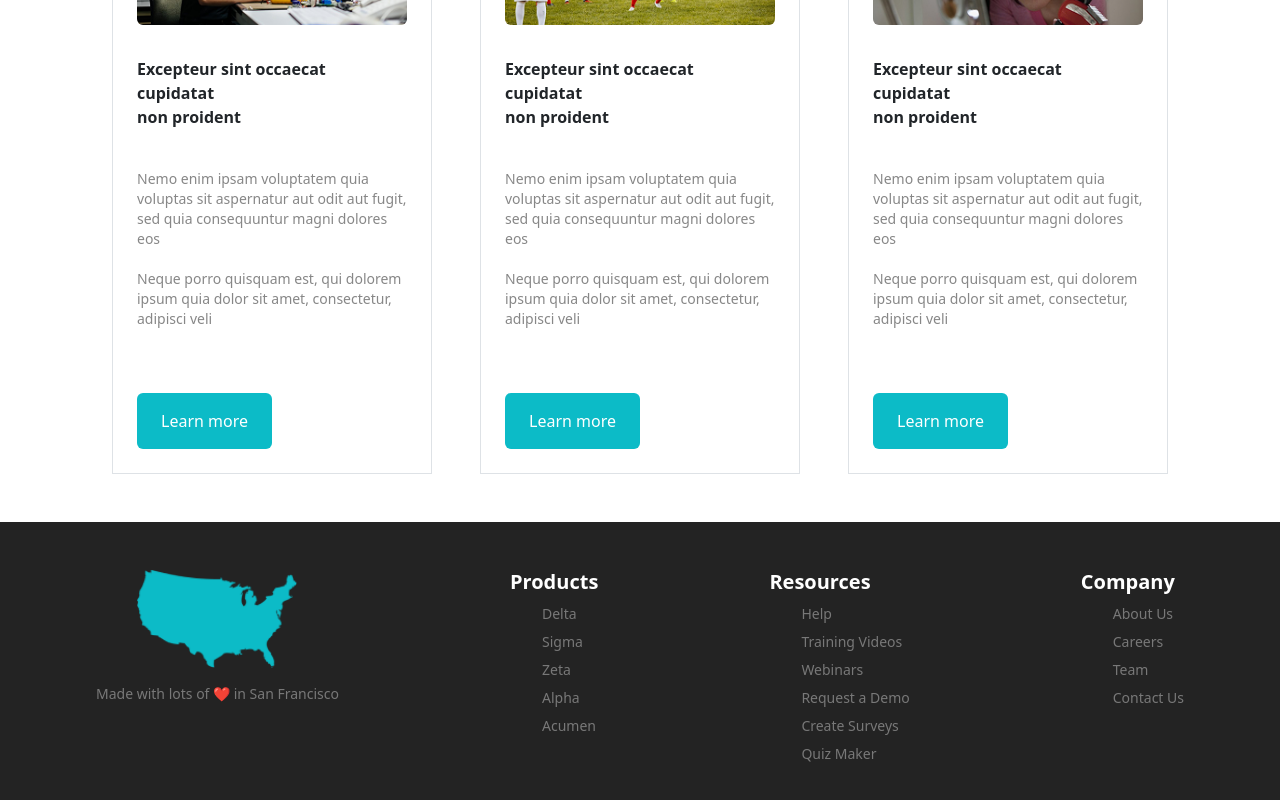
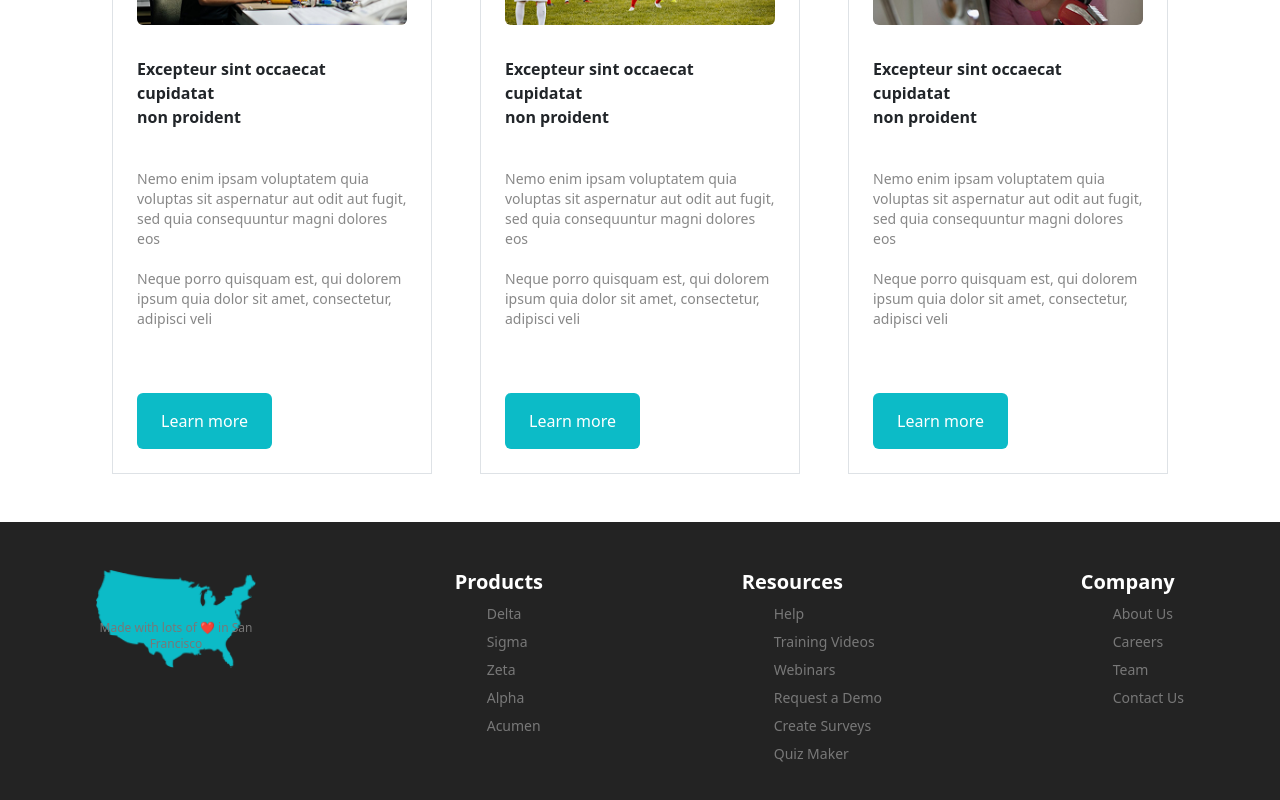
Before and after one commit to habibanadeemhere/Tailwind-landing-page, a React (Vite) app: page / in a window 1280 px wide. Shown: the part 4617-5417 px from the top of the page. Built offline with nearby package versions, Linux system fonts and the light colour scheme.

Commit message:
Refactor Footer layout and position elements

```diff
--- a/src/components/Footer.jsx
+++ b/src/components/Footer.jsx
@@ -3,14 +3,16 @@ import Map from '../assets/map.png'
 
 const Footer = () => {
   return (
-    <section className="w-screen bg-[#232323] relative left-1/2 right-1/2 -ml-[50vw] -mr-[50vw]">
+    <section className="w-full bg-[#232323]">
       <div className="w-full max-w-screen-2xl mx-auto flex flex-col md:flex-row justify-between items-start gap-10 text-[#787878] px-10 md:px-24 py-12 mt-5">
-    <div className="flex flex-col items-center">
-  <img src={Map} alt="Map" className="w-32 md:w-40"/>
-  <p className="mt-3 text-sm">
-    Made with lots of ❤️ in San Francisco
-  </p>
-</div>
+
+        <div className="flex flex-col items-center relative">
+          <img src={Map} alt="Map" className="w-32 md:w-40"/>
+          <p className="absolute bottom-0 text-center text-xs w-full">
+            Made with lots of ❤️ in San Francisco
+          </p>
+        </div>
+
         <div>
           <h5 className="text-white font-bold mb-2">Products</h5>
           <ul className="leading-6 text-sm space-y-1">
```
